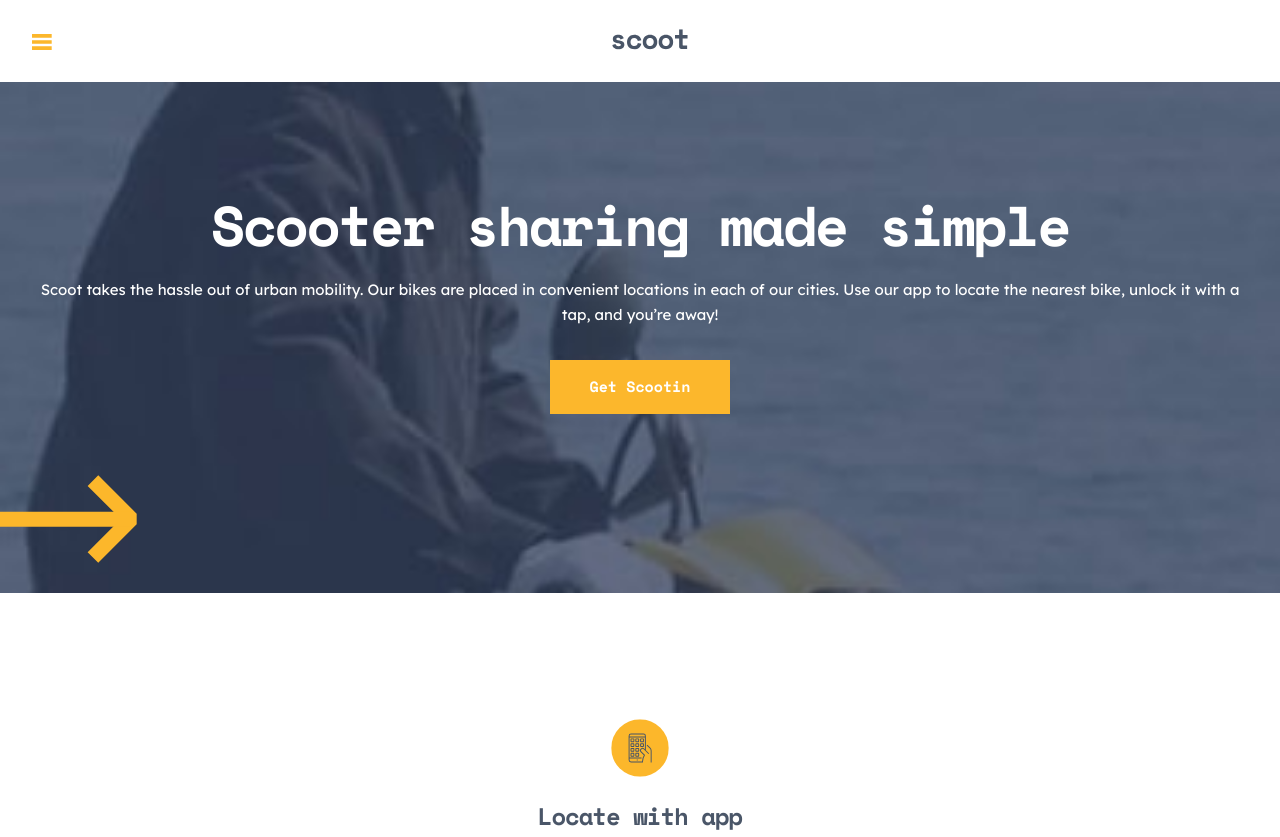
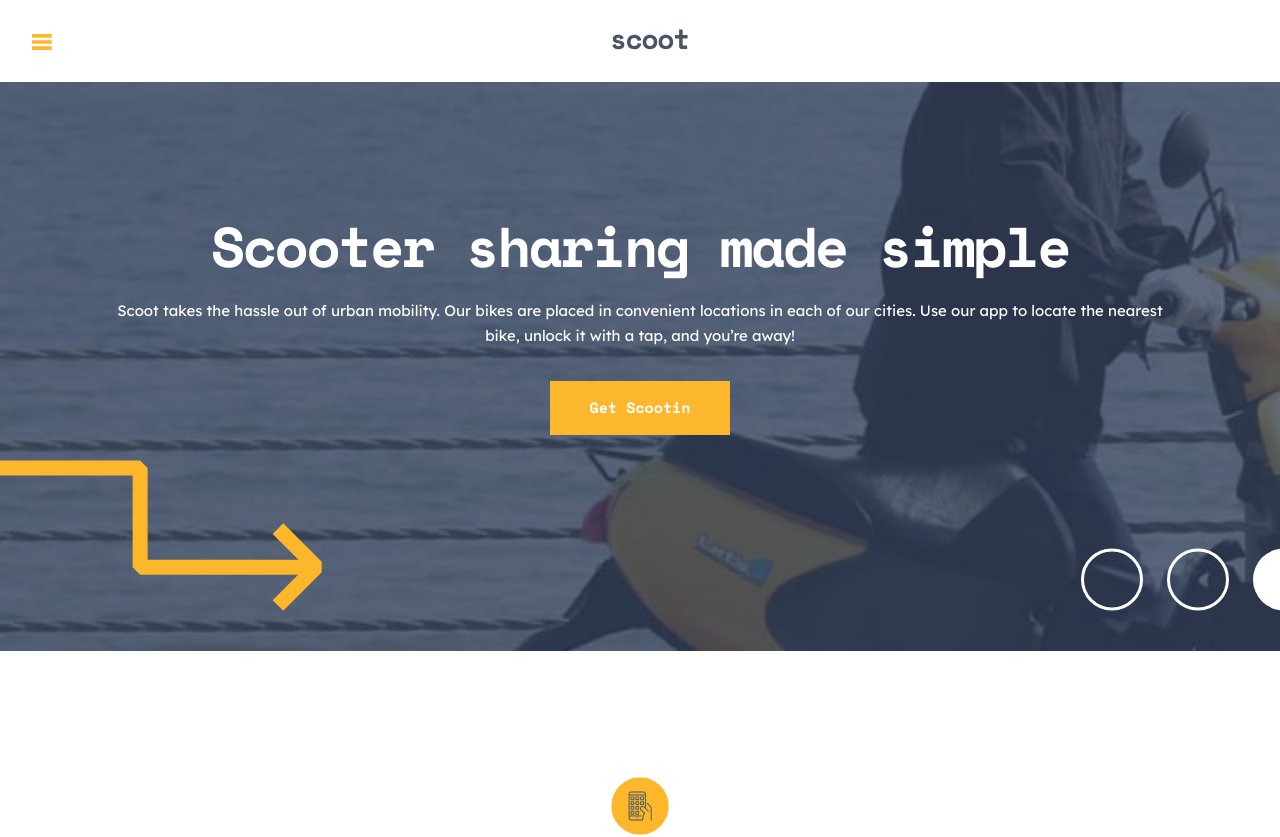
Before and after one commit to xaviguasch/scoot-multipage-website-app-frontendmentor-prac, a React (Create React App) app: page /home in a window 1280 px wide. Shown: the top 837 px of the page. Built offline with nearby package versions, Linux system fonts and the light colour scheme.

Commit message:
styled hero section of Home component for tablet

```diff
--- a/src/components/Home.css
+++ b/src/components/Home.css
@@ -101,3 +101,22 @@
   align-items: center;
   gap: 2em;
 }
+
+/* ================== */
+/* MEDIA QUERIES */
+/* ================== */
+
+/* Tablet */
+@media (min-width: 768px) {
+  .hero {
+    background: url('../assets/patterns/right-arrow.svg'),
+      url('../assets/patterns/white-circles.svg'),
+      url('../assets/images/home-hero-tablet.jpg');
+
+    background-position: bottom 40px left -130px, bottom 40px right -35px, top left;
+    background-repeat: no-repeat;
+    background-size: auto, auto, cover;
+
+    padding: 8.5em 6.125em 13.5em;
+  }
+}
--- a/src/index.css
+++ b/src/index.css
@@ -224,6 +224,10 @@ ul {
 }
 
 /* ================== */
+/* Utility styles */
+/* ================== */
+
+/* ================== */
 /* MEDIA QUERIES */
 /* ================== */
 
```
